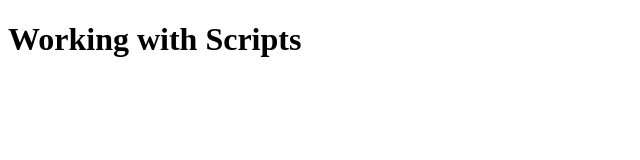
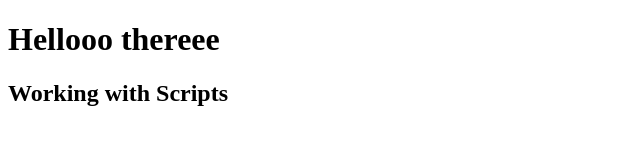
Before and after one commit to ManushreeMallaraju/Web-Design, a plain HTML site: page work-on-scripts/index.html in a window 1280 px wide. Shown: the whole page, without its empty margins (0-640 px from the left). Drawn offline with Linux system fonts and the light colour scheme.

```diff
--- a/work-on-scripts/index.html
+++ b/work-on-scripts/index.html
@@ -7,15 +7,30 @@
     <title>Document</title>
   </head>
   <body>
-    <h1 id="header"></h1>
-
+    <h1 id="header">Hellooo thereee</h1>
+    <h2 id="header2">Second Heading</h2>
     <!-- adding heading inside h1 tag using id selector -->
     <!-- .getElementById() -> used to select html elements id selectors -->
     <!-- .innerHTML : specifies the content on the web page -->
     <!-- every html element must be picked using 'document' keyword -> AS DOCUMENT IS A PARENT OF ALL HTML ELEMENTS -->
     <script>
       const message = 'Working with Scripts' //save hard coded value in a variable and use it
-      document.getElementById('header').innerHTML = message
+      document.getElementById('header2').innerHTML = message
+
+      //function body - just like static data, works only when called
+      function test() {
+        console.log('Inside function test() :->', message)
+      }
+
+      test() //calling the falling
+
+      const test1 = 'String'
+
+      //Using arrow function.. just like defining variables
+      const test2 = () => {
+        console.log('Using arrow functions...!')
+      }
+      test2()
     </script>
   </body>
 </html>
```
Also changed, not shown: forms/form.html (+16 -5 lines).
